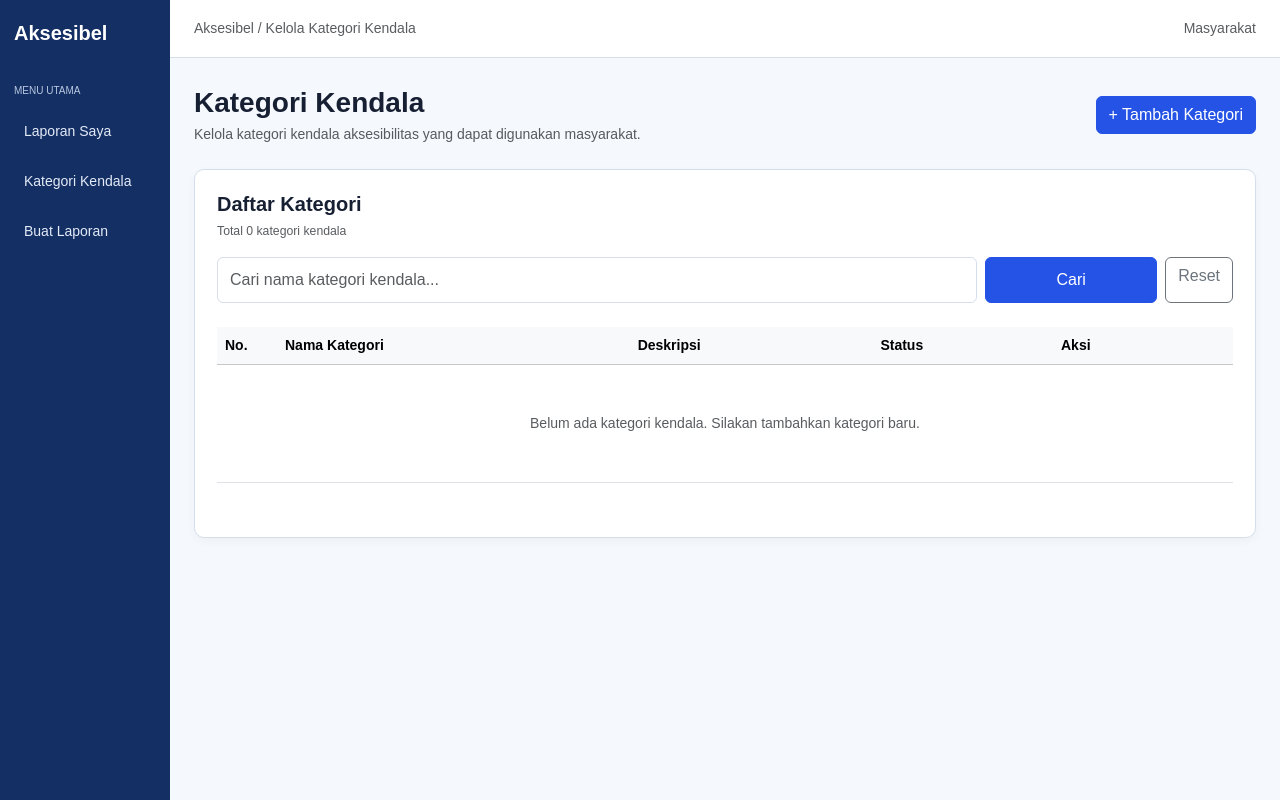
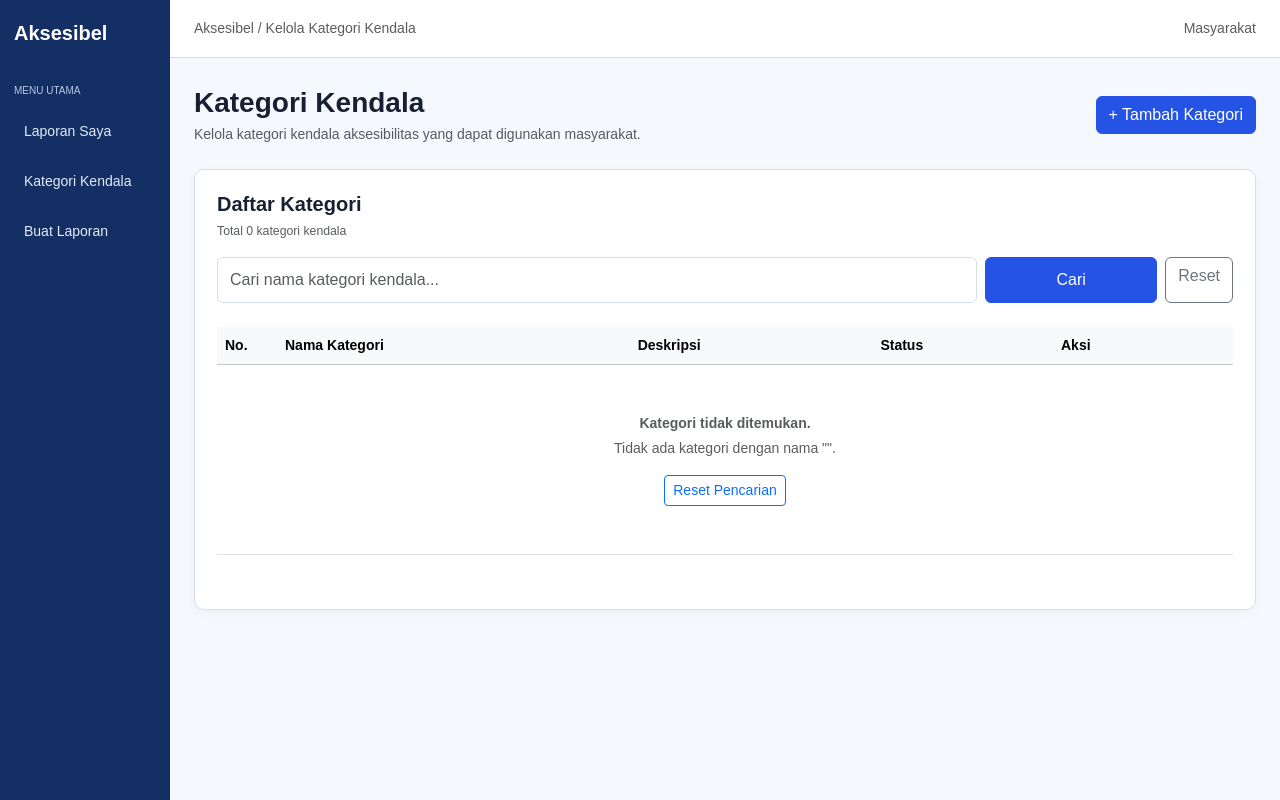
Before and after one commit to aksesibel/aksesibel, a Laravel app: template resources/views/issue-categories/index.blade.php in a window 1280 px wide. Run offline with Laravel 12, Linux system fonts and the light colour scheme; the template is opened without the code that fills it, so the values that code supplies are empty.

Commit message:
memperbaiki fungsi pesan ketika kategori tidak ditemukan

```diff
--- a/resources/views/issue-categories/index.blade.php
+++ b/resources/views/issue-categories/index.blade.php
@@ -139,8 +139,25 @@
                     @empty
                         <tr>
                             <td colspan="5" class="text-center py-5 text-muted">
-                                Belum ada kategori kendala.
-                                Silakan tambahkan kategori baru.
+                                @if($search !== '')
+                                    <div class="fw-semibold mb-1">
+                                        Kategori tidak ditemukan.
+                                    </div>
+                                    <div>
+                                        Tidak ada kategori dengan nama "{{ $search }}".
+                                    </div>
+                                    <a href="{{ route('issue-categories.index') }}"
+                                    class="btn btn-sm btn-outline-primary mt-3">
+                                        Reset Pencarian
+                                    </a>
+                                @else
+                                    <div class="fw-semibold mb-1">
+                                        Belum ada kategori kendala.
+                                    </div>
+                                    <div>
+                                        Silakan tambahkan kategori baru.
+                                    </div>
+                                @endif
                             </td>
                         </tr>
                     @endforelse
```
